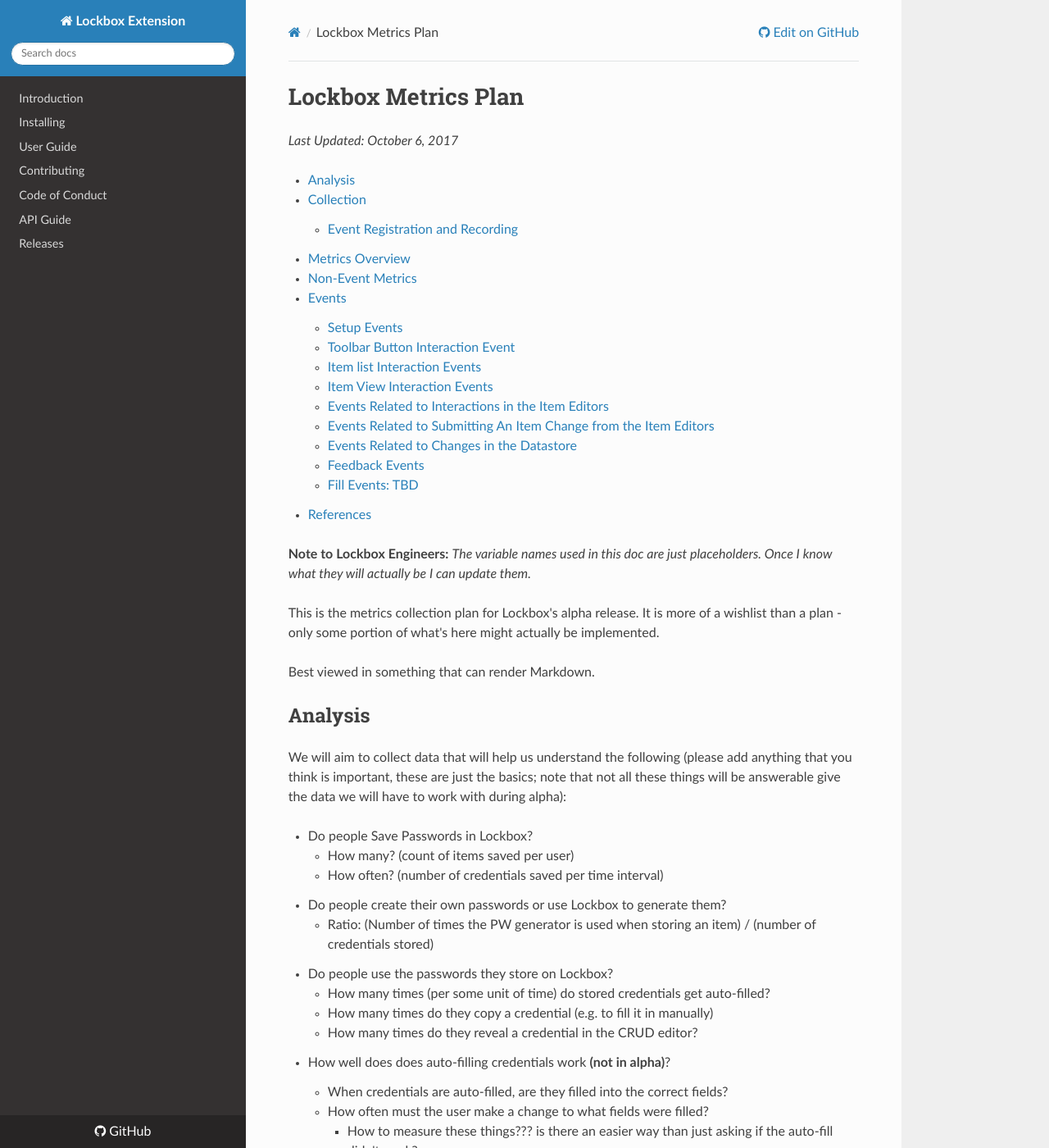
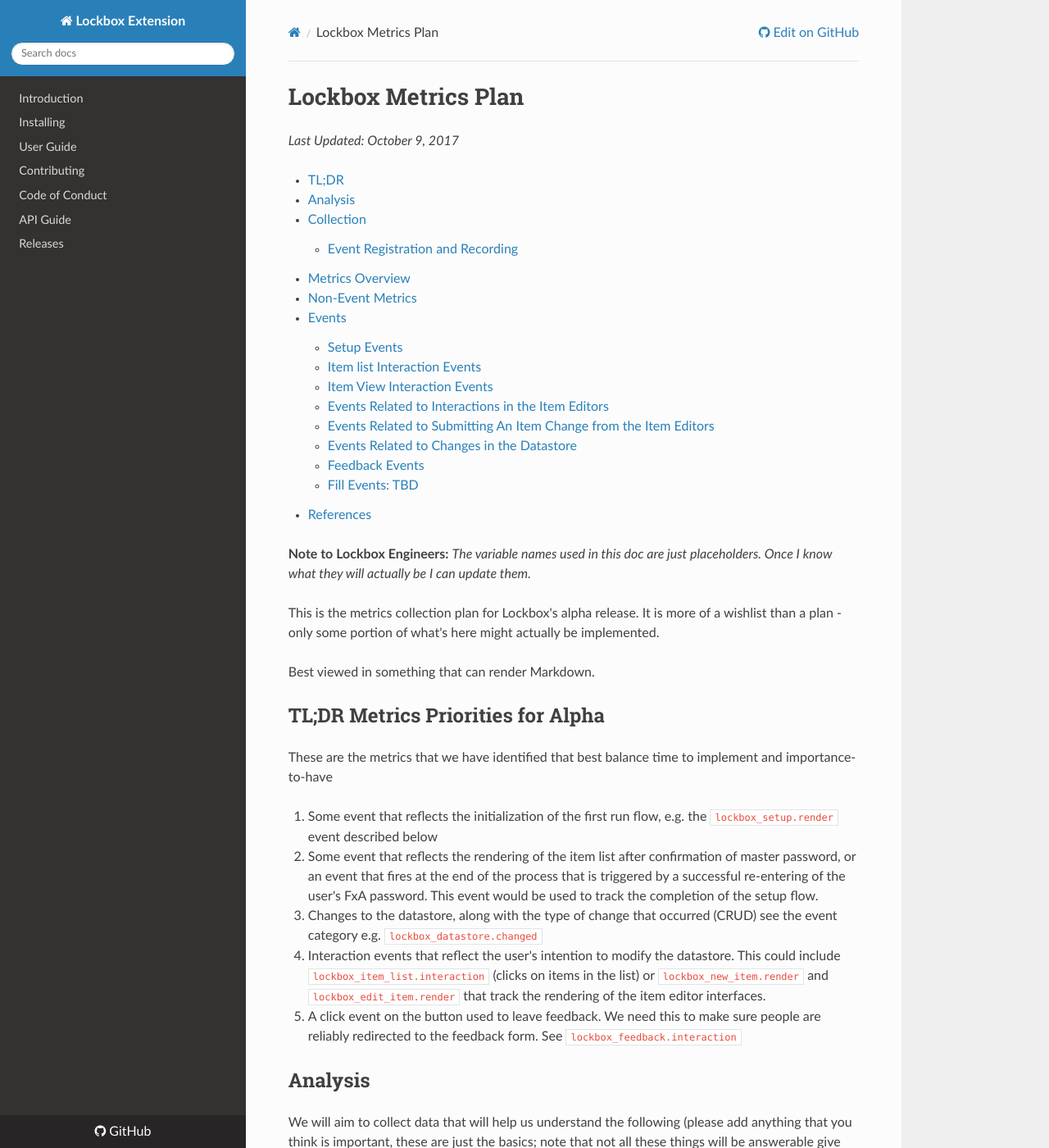
Before and after one commit to mozilla-lockwise/lockbox-extension, an MkDocs documentation site: the page built from docs/metrics.md, in a window 1280 px wide and 1400 px high. Shown: the whole window at 82% size. Built offline with MkDocs 1.6.1, drawn with Linux system fonts in a browser that asks for light colours; nearby versions of some CDN libraries; old or Windows-style settings are respelled for this version of MkDocs; some of the changed text lies outside the part shown.

Commit message:
added tl;dr section and addressed comments on PR

````diff
--- a/docs/metrics.md
+++ b/docs/metrics.md
@@ -1,9 +1,9 @@
 # Lockbox Metrics Plan
 
-_Last Updated: October 6, 2017_
+_Last Updated: October 9, 2017_
 
 <!-- TOC depthFrom:2 depthTo:6 withLinks:1 updateOnSave:1 orderedList:0 -->
-
+- [TL;DR](#tl;dr-metrics-priorities-for-alpha)
 - [Analysis](#analysis)
 - [Collection](#collection)
 	- [Event Registration and Recording](#event-registration-and-recording)
@@ -11,7 +11,6 @@
 - [Non-Event Metrics](#non-event-metrics)
 - [Events](#events)
 	- [Setup Events](#setup-events)
-	- [Toolbar Button Interaction Event](#toolbar-button-interaction-event)
 	- [Item list Interaction Events](#item-list-interaction-events)
 	- [Item View Interaction Events](#item-view-interaction-events)
 	- [Events Related to Interactions in the Item Editors](#events-related-to-interactions-in-the-item-editors)
@@ -28,6 +27,21 @@
 This is the metrics collection plan for Lockbox's alpha release. It is more of a wishlist than a plan - only some portion of what's here might actually be implemented.
 
 Best viewed in something that can render Markdown.
+
+## TL;DR Metrics Priorities for Alpha
+
+These are the metrics that we have identified that best balance time to implement and importance-to-have
+
+1. Some event that reflects the initialization of the first run flow, e.g. the `lockbox_setup.render` event described below
+
+2. Some event that reflects the rendering of the item list after confirmation of master password, or an event that fires at the end of the process that is triggered by a successful re-entering of the user's FxA password. This event would be used to track the completion of the setup flow.
+
+3. Changes to the datastore, along with the type of change that occurred (CRUD) see the event category e.g. `lockbox_datastore.changed`
+
+4. Interaction events that reflect the user's intention to modify the datastore. This could include `lockbox_item_list.interaction` (clicks on items in the list) or `lockbox_new_item.render` and `lockbox_edit_item.render` that track the rendering of the item editor interfaces.
+
+5. A click event on the button used to leave feedback. We need this to make sure people are reliably redirected to the feedback form. See `lockbox_feedback.interaction`
+
 
 ## Analysis
 
@@ -62,7 +76,7 @@
 
 **Note:** *This is the collection plan for our internal alpha release. For our beta release will be taking advantage of test pilot's telemetry API. The metrics plan for beta will be described in a separate document.*
 
-At this point, all measurements related to Lockbox will be made client-side.
+At this point, all measurements related to Lockbox will be made client-side. All users will have to authenticate through FxA, and thus additional measurements related to that will be logged on the FxA auth server. We have no control over what is already collected via that mechanism.
 
 For our internal alpha release, we will be making use of the public JavaScript API that allows recording and sending of event data through an add-on. **This means that for our alpha release we will only be collecting event-based data**. The API is documented here:
 
@@ -192,35 +206,14 @@
                     null,
                     {"fxa_uid": null} ) // user hasn't signed in yet);
 ```
-### Toolbar Button Interaction Event
-At this stage of development, the Lockbox toolbar icon is the main entrypoint for using the Lockbox UI. There is only one event of concern here, a click on the icon. This event has its own **category** of `toolbar.interaction`. The **method** is click, and the object is **toolbar_button**.
 
-The event can be registered as follows:
-
-```javascript
-Services.telemetry.registerEvents("toolbar.interaction", {
-  "toolbar.click": {
-    methods: ["click"],
-    objects: ["toolbar_button"],
-    extra: {"fxa_uid": uid}
-  }
-});
-```
-To record the event:
-```javascript
-Services.telemetry.recordEvent("toolbar.interaction",
-                    "click",
-                    "toolbar_button",
-                    null,
-                    {"fxa_uid": uid});
-```
 
 ### Item list Interaction Events
 These events relate to interactions with the item list rendered after a click of the Lockbox toolbar button. These events assume that the user has already logged in with FxA. For events related to the setup flow, see the section above.
 
 Immediately after setup there will be no items in the datastore. As long as this is the case, the item list will be empty and the user will have to click the `add_new_button` to add their first entry. As long as there is at least one entry in the datastore, the item list will be displayed in the left pane.
 
-We will have two categories of events related to the item list: `item_list.render` and `item_list.interaction`. They will be recorded as `item_list.render` and `item_list.click`.
+We will have two categories of events related to the item list: `lockbox_item_list.render` and `lockbox_item_list.interaction`. They will be recorded as `lockbox_item_list.render` and `lockbox_item_list.click`.
 
 For the rendering events, there are two possible objects, `item_list_empty` and `item_list_populated` corresponding to a rendering of an empty item list and an item list with at least one entry, respectively.
 
@@ -231,8 +224,8 @@
 
 To register the interaction events:
 ```javascript
-Services.telemetry.registerEvents("item_list.interaction", {
-  "item_list.click": {
+Services.telemetry.registerEvents("lockbox_item_list.interaction", {
+  "lockbox_item_list.click": {
     methods: ["click"],
     objects: ["item_button",
         "feedback_button",
@@ -244,8 +237,8 @@
 ```
 To register the render events:
 ```javascript
-Services.telemetry.registerEvents("item_list.render", {
-  "item_list.render": {
+Services.telemetry.registerEvents("lockbox_item_list.render", {
+  "lockbox_item_list.render": {
     methods: ["render"],
     objects: ["item_list_empty",
         "item_list_populated"],
@@ -257,7 +250,7 @@
 
 To record (for example) a click on the add new entry button:
 ```javascript
-Services.telemetry.recordEvent("item_list.interaction",
+Services.telemetry.recordEvent("lockbox_item_list.interaction",
                     "click",
                     "add_new_button",
                     null,
@@ -275,8 +268,8 @@
 Example event registration:
 
 ```javascript
-Services.telemetry.registerEvents("item_view.interaction", {
-  "item_view.click": {
+Services.telemetry.registerEvents("lockbox_item_view.interaction", {
+  "lockbox_item_view.click": {
     methods: ["click"],
     objects: ["edit_entry_button",
 		"delete_entry_button",
@@ -290,7 +283,7 @@
 Example of recording a click to show password event:
 
 ```javascript
-Services.telemetry.recordEvent("item_view.interaction",
+Services.telemetry.recordEvent("lockbox_item_view.interaction",
                     "click",
                     "show_password_button",
                     null,
@@ -298,19 +291,19 @@
 ```
 
 ### Events Related to Interactions in the Item Editors
-These events record actions users take in the item editors. There are separate views for editing existing items and for adding new entries, though the fields that exist in each are similar. Thus we have two **categories** of events: `new_item.interaction` and `edit_item.interaction`.
+These events record actions users take in the item editors. There are separate views for editing existing items and for adding new entries, though the fields that exist in each are similar. Thus we have four **categories** of events: `lockbox_new_item.interaction`, `lockbox_edit_item.interaction` and the rendering events `lockbox_new_item.render` and `lockbox_edit_item.render`.
 
 For events related to the submission of actual item information, see the next section. The item editors have 5 fields: `title_field`, `origin_field` (URL for the credential), `username_field`, `password_field`, and `notes_field`. There are also three buttons: `save_entry_button`, `cancel_button`, and `toggle_password_button`. The latter toggles the visibility of characters in the password field.
 
 
-The **methods** are `click` and `focus`.
+The **methods** are `click` and `render`.
 
-Example event registration (Substitute `new_item` with `edit_item` to register events for the existing item editor):
+Example event registration (Substitute `lockbox_new_item` with `lockbox_edit_item` to register events for the existing item editor):
 
 ```javascript
-Services.telemetry.registerEvents("new_item.interaction", {
-  "item_editor.click": {
-    methods: ["click", "focus"],
+Services.telemetry.registerEvents("lockbox_new_item.interaction", {
+  "lockbox_item_editor.click": {
+    methods: ["click"],
     objects: ["title_field",
         "origin_field",
         "username_field",
@@ -323,11 +316,24 @@
   }
 });
 ```
+For the rendering events:
+
+```javascript
+Services.telemetry.registerEvents("lockbox_new_item.render", {
+  "lockbox_item_editor.render": {
+    methods: ["render"],
+    objects: ["lockbox_new_item_view"],
+    extra: {"fxa_uid": uid}
+  }
+});
+```
+
+
 
 Example of recording a click on the `save_entry_button`:
 
 ```javascript
-Services.telemetry.recordEvent("item_editor.interaction",
+Services.telemetry.recordEvent("lockbox_item_editor.interaction",
                     "click",
                     "save_entry_button",
                     null,
@@ -335,10 +341,10 @@
 ```
 
 ### Events Related to Submitting An Item Change from the Item Editors
-Events of **category** `item_change_submitted` record the actual submission of new item information to the datastore (either completely new entries or updates to existing items).
+Events of **category** `lockbox_item_change_submitted` record the actual submission of new item information to the datastore (either completely new entries or updates to existing items).
 
 
-In theory, these should be tied to equivalent events in the datastore, so that (for example) an `adding` event which is logged when a user submits a new item has a corresponding `added` event that gets logged when the item is successfully added to the datastore. This may need to change, but for simplicity's sake I've made it as close to the datastore events as possible (see next section). These events will be recorded as `item_change_submitted`.
+In theory, these should be tied to equivalent events in the datastore, so that (for example) an `adding` event which is logged when a user submits a new item has a corresponding `added` event that gets logged when the item is successfully added to the datastore. This may need to change, but for simplicity's sake I've made it as close to the datastore events as possible (see next section). These events will be recorded as `lockbox_item_change_submitted`.
 
 **Methods** for this event are `adding`, `updating` and `deleting`.
 
@@ -348,8 +354,8 @@
 
 To register these events, we would do something like:
 ```javascript
-Services.telemetry.registerEvents("item_change_submitted", {
-  "item_change_submitted": {
+Services.telemetry.registerEvents("lockbox_item_change_submitted", {
+  "lockbox_item_change_submitted": {
     methods: ["adding","updating","deleting"],
     objects: ["new_item","edit_item"],
     extra: {"fxa_uid": uid,
@@ -360,7 +366,7 @@
 
 To record a new item submission (note the `item_id` is "new"):
 ```javascript
-Services.telemetry.recordEvent("item_change_submitted",
+Services.telemetry.recordEvent("lockbox_item_change_submitted",
                     "added",
                     "new_item",
                     null,
@@ -369,7 +375,7 @@
 ```
 
 ### Events Related to Changes in the Datastore
-We will record an event of **category** `datastore.changed` when there is a change to the datastore. These events will be recorded as `entry_changed`.
+We will record an event of **category** `lockbox_datastore.changed` when there is a change to the datastore. These events will be recorded as `lockbox_entry_changed`.
 
 **Methods** for this event are `added`, `updated` and `deleted`.
 
@@ -379,8 +385,8 @@
 
 To register these events, we would do something like:
 ```javascript
-Services.telemetry.registerEvents("datastore.changed", {
-  "entry_changed": {
+Services.telemetry.registerEvents("lockbox_datastore.changed", {
+  "lockbox_entry_changed": {
     methods: ["added","updated","deleted"],
     objects: ["datastore"],
     extra: { "fxa_uid": uid,
@@ -391,7 +397,7 @@
 
 An example of logging an item update in the datastore:
 ```javascript
-Services.telemetry.recordEvent("database.changed",
+Services.telemetry.recordEvent("lockbox_database.changed",
                     "updated",
                     "datastore",
                     null,
@@ -406,8 +412,8 @@
 
 
 ```javascript
-Services.telemetry.registerEvents("feedback.interaction", {
-  "feedback_submit.click": {
+Services.telemetry.registerEvents("lockbox_feedback.interaction", {
+  "lockbox_feedback_submit.click": {
     methods: ["click"],
     objects: ["submit_button"],
     extra: {"fxa_uid": uid}
@@ -416,9 +422,9 @@
 ```
 To record (for example) a click of the toolbar:
 ```javascript
-Services.telemetry.recordEvent("top_level.interaction",
+Services.telemetry.recordEvent("lockbox_feedback.interaction",
                     "click",
-                    "toolbar",
+                    "submit_button",
                     null,
                     {"fxa_uid": uid});
 ```
````
Also changed, not shown: other parts of docs/metrics.md (+2 -2 lines).
